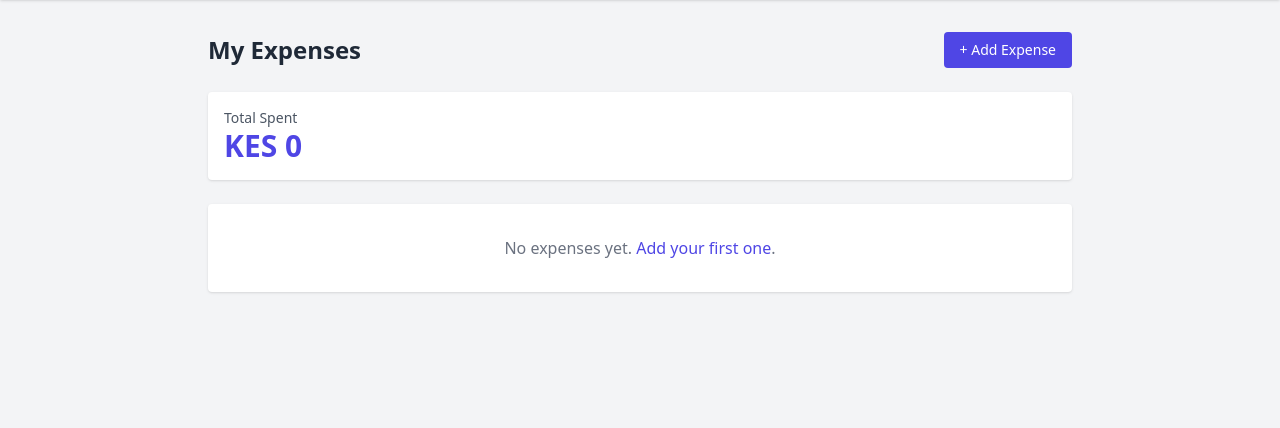
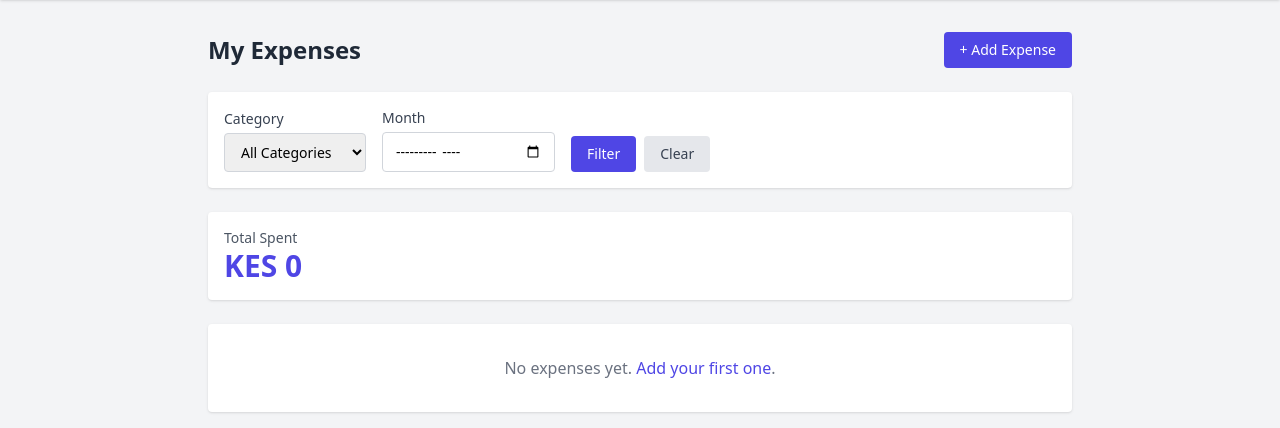
Before and after one commit to BonaventureMaina/expense-tracker, a Django app: page /expenses/ in a window 1280 px wide. Shown: the part 68-496 px from the top of the page. Run offline with Django 5.2, Linux system fonts and the light colour scheme; the visitor is signed in with stand-in values (Sample User, id 1); data that the repository does not hold is empty; some libraries are stand-ins or nearby versions.

Commit message:
Add category and month filtering to expense list

```diff
--- a/expenses/views.py
+++ b/expenses/views.py
@@ -11,10 +11,28 @@ from .forms import ExpenseForm
 @login_required
 def expense_list(request):
     expenses = Expense.objects.filter(user=request.user)
+
+    # Get filter values from GET parameters
+    selected_category = request.GET.get('category', '')
+    selected_month = request.GET.get('month', '')
+
+    # Apply category filter
+    if selected_category:
+        expenses = expenses.filter(category=selected_category)
+
+    # Apply month filter (format: YYYY-MM)
+    if selected_month:
+        year, month = selected_month.split('-')
+        expenses = expenses.filter(date__year=year, date__month=month)
+
     total = sum(e.amount for e in expenses)
+
     context = {
         'expenses': expenses,
         'total': total,
+        'selected_category': selected_category,
+        'selected_month': selected_month,
+        'categories': Expense.CATEGORY_CHOICES,
     }
     return render(request, 'expenses/expense_list.html', context)
 
--- a/templates/expenses/expense_list.html
+++ b/templates/expenses/expense_list.html
@@ -7,6 +7,28 @@
     <h2 class="text-2xl font-bold text-gray-800">My Expenses</h2>
     <a href="{% url 'expense_create' %}" class="bg-indigo-600 text-white px-4 py-2 rounded hover:bg-indigo-700 text-sm">+ Add Expense</a>
 </div>
+
+<!-- Filters -->
+<form method="get" class="bg-white rounded shadow p-4 mb-6 flex flex-wrap gap-4 items-end">
+    <div>
+        <label class="block text-sm font-medium text-gray-700 mb-1">Category</label>
+        <select name="category" class="border border-gray-300 rounded px-3 py-2 text-sm">
+            <option value="">All Categories</option>
+            {% for value, label in categories %}
+                <option value="{{ value }}" {% if selected_category == value %}selected{% endif %}>{{ label }}</option>
+            {% endfor %}
+        </select>
+    </div>
+    <div>
+        <label class="block text-sm font-medium text-gray-700 mb-1">Month</label>
+        <input type="month" name="month" value="{{ selected_month }}"
+               class="border border-gray-300 rounded px-3 py-2 text-sm">
+    </div>
+    <div class="flex gap-2">
+        <button type="submit" class="bg-indigo-600 text-white px-4 py-2 rounded hover:bg-indigo-700 text-sm">Filter</button>
+        <a href="{% url 'expense_list' %}" class="bg-gray-200 text-gray-700 px-4 py-2 rounded hover:bg-gray-300 text-sm">Clear</a>
+    </div>
+</form>
 
 <!-- Total -->
 <div class="bg-white rounded shadow p-4 mb-6">
```
